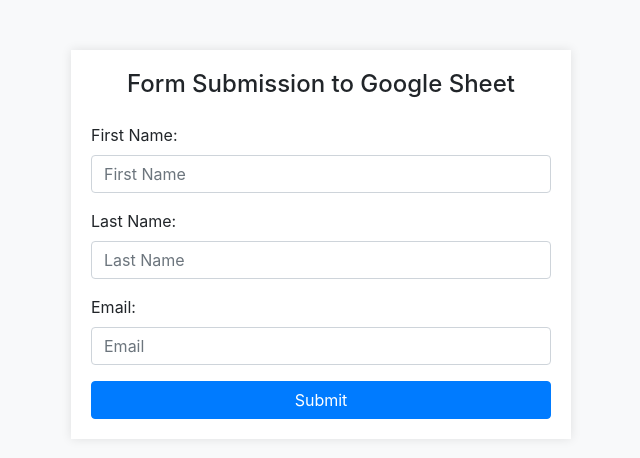
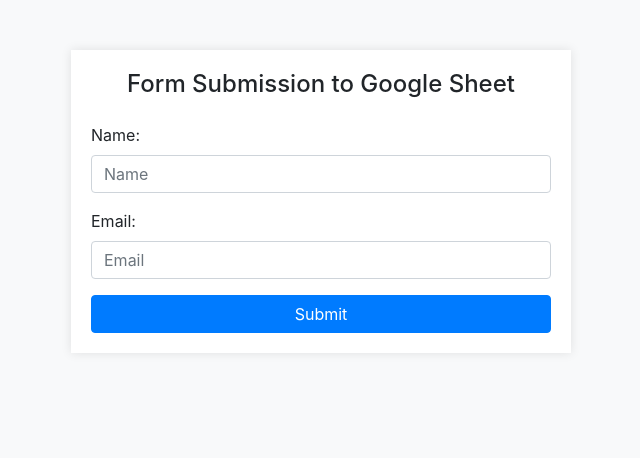
Before and after one commit to Priyaraheja2/Automation, a plain HTML site: page index.html in a window 1280 px wide. Shown: the whole page, without its empty margins (319-959 px from the left). Drawn offline with nearby package versions, Linux system fonts and the light colour scheme; some packages are replaced by stand-ins of ours; a script that the page names is missing.

Commit message:
Update index.html

```diff
--- a/index.html
+++ b/index.html
@@ -4,19 +4,33 @@
 <meta charset="UTF-8" />
 <meta name="viewport" content="width=device-width, initial-scale=1.0" />
 <title>Form with Bootstrap</title>
-  <link href="https://maxcdn.bootstrapcdn.com/bootstrap/4.5.2/css/bootstrap.min.css" rel="stylesheet" />
+<link
+
+      href="https://maxcdn.bootstrapcdn.com/bootstrap/4.5.2/css/bootstrap.min.css"
+
+      rel="stylesheet"
+
+    />
 <script src="https://code.jquery.com/jquery-3.5.1.slim.min.js"></script>
 <script src="https://cdn.jsdelivr.net/npm/@popperjs/core@2.5.3/dist/umd/popper.min.js"></script>
 <script src="https://maxcdn.bootstrapcdn.com/bootstrap/4.5.2/js/bootstrap.min.js"></script>
 <script src="https://cdn.jsdelivr.net/npm/sweetalert2@7.12.15/dist/sweetalert2.all.min.js"></script>
 <style>
+
       .form-container {
+
         max-width: 500px;
+
         margin: auto;
+
         margin-top: 50px;
+
         padding: 20px;
+
         box-shadow: 0 0 10px rgba(0, 0, 0, 0.1);
+
         background-color: #fff;
+
       }
 </style>
 </head>
@@ -26,39 +40,80 @@
 <h4 class="text-center mb-4">Form Submission to Google Sheet</h4>
 <form id="submit-to-google-sheet">
 <div class="form-group">
-          <label for="first-name">First Name:</label>
-          <input class="form-control" type="text" name="first-name" id="first-name" placeholder="First Name" required />
-        </div>
-        <div class="form-group">
-          <label for="last-name">Last Name:</label>
-          <input class="form-control" type="text" name="last-name" id="last-name" placeholder="Last Name" required />
+<label for="name">Name:</label>
+<input
+
+              class="form-control"
+
+              type="text"
+
+              name="name"
+
+              id="name"
+
+              placeholder="Name"
+
+              required
+
+            />
 </div>
 <div class="form-group">
 <label for="email">Email:</label>
-          <input class="form-control" type="email" name="email" id="email" placeholder="Email" required />
+<input
+
+              class="form-control"
+
+              type="email"
+
+              name="email"
+
+              id="email"
+
+              placeholder="Email"
+
+              required
+
+            />
 </div>
-        <button type="submit" class="btn btn-primary btn-block">Submit</button>
+
+          <button type="submit" class="btn btn-primary btn-block">
+
+            Submit
+</button>
 </form>
 </div>
 </div>
 
     <script>
-    const scriptURL = "https://connect.pabbly.com/workflow/sendwebhookdata/IjU3NjYwNTY1MDYzMzA0MzM1MjY1NTUzYzUxMzIi_pc";
+
+      const scriptURL =
+
+        "https://connect.pabbly.com/workflow/sendwebhookdata/IjU3NjYwNTY1MDYzMzA0MzM1MjY1NTUzYzUxMzIi_pc";
+
       const form = document.forms["submit-to-google-sheet"];
 
       form.addEventListener("submit", (e) => {
+
         e.preventDefault();
 
         var formData = new FormData(form);
 
         fetch(scriptURL, { method: "POST", body: formData })
+
           .then((response) => {
+
             swal("Done", "Submitted Successfully.", "success");
+
             form.reset();
+
           })
+
           .catch((error) => {
+
             swal("Error", "Something went wrong. please try again!", "error");
+
           });
+
       });
 </script>
 </body>
```
Lines whose indentation alone changed are shown as unchanged.
